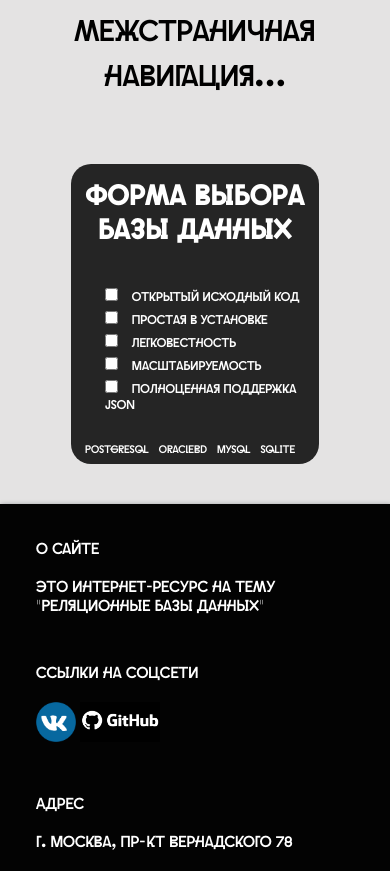
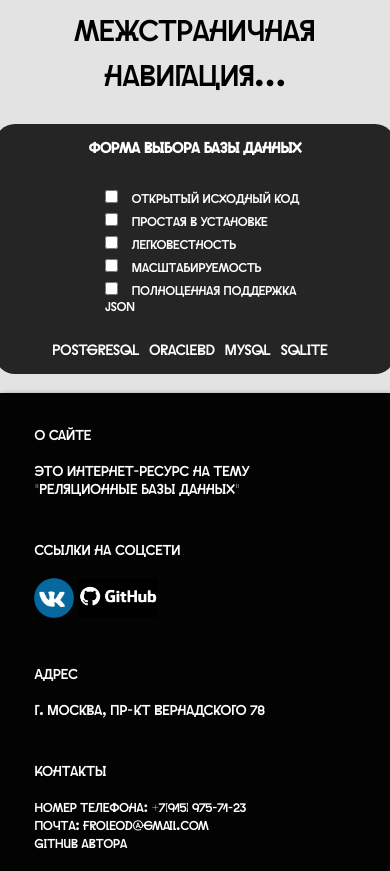
Before and after one commit to froleod/course_work_frontend, a plain HTML site: page about.html in a window 390 px wide. Shown: the part 1240-2111 px from the top of the page. Drawn offline with Linux system fonts and the light colour scheme.

Commit message:
media db form

```diff
--- a/about.html
+++ b/about.html
@@ -5,7 +5,6 @@
     <meta name="viewport" content="width=device-width, initial-scale=1.0">
     <title>About</title>
     <link rel="stylesheet" href="style.css">
-    <link rel="stylesheet" href="formstyle.css">
     <script src="script.js"></script>
 
 </head>
@@ -52,6 +51,7 @@
             <form id="databaseForm">
                 <br>
                 <h2>Форма выбора базы данных</h2>
+                <br><br>
                 <div class="labels">
                 <label>
                     <input type="checkbox" name="openSourceCheckbox" class="filterCheckbox">
@@ -78,6 +78,7 @@
                 <div id="result"></div>
             </form>
         </div>
+        <br>
     </div>
 </main>
 </body>
--- a/style.css
+++ b/style.css
@@ -19,10 +19,7 @@ body {
     color: black;
     width: 100%;
     height: 100%;
-    /*background-color: var(--white);*/
     background-color: rgba(225, 223, 223, 0.87);
-    /*background: rgb(2,2,28);*/
-    /*background: linear-gradient(90deg, rgba(2,2,28,1) 4%, rgba(14,14,73,1) 51%, rgba(2,2,28,1) 85%);*/
     font-family: "Cakra-Normal";
 }
 
@@ -460,9 +457,15 @@ p {
 
 @media (max-width: 540px) {
     #databaseForm {
-        width: 80%; /* Примерная ширина формы при уменьшенном размере экрана */
+        /*width: 100%; !* Примерная ширина формы при уменьшенном размере экрана *!*/
+        height: 250px;
+        width: 400px;
         font-size: 0.8em; /* Примерный уменьшенный размер шрифта для формы */
         margin: 0 auto;
+    }
+
+    .form h2{
+        font-size: 15px;
     }
 
     #databaseForm label {
@@ -472,7 +475,8 @@ p {
 
     #result li {
         margin-bottom: 7px; /* Отступ между результатами в столбце */
-        font-size: 0.55em;
+        font-size: 15px;
+
     }
 }
 
@@ -508,6 +512,10 @@ p {
 @media (max-width: 768px) {
     .foot {
         grid-template-columns: 100%;
+        font-size: 0.9em;
+    }
+    .foot a{
+        font-size: 0.9em;
     }
 }
 
```
